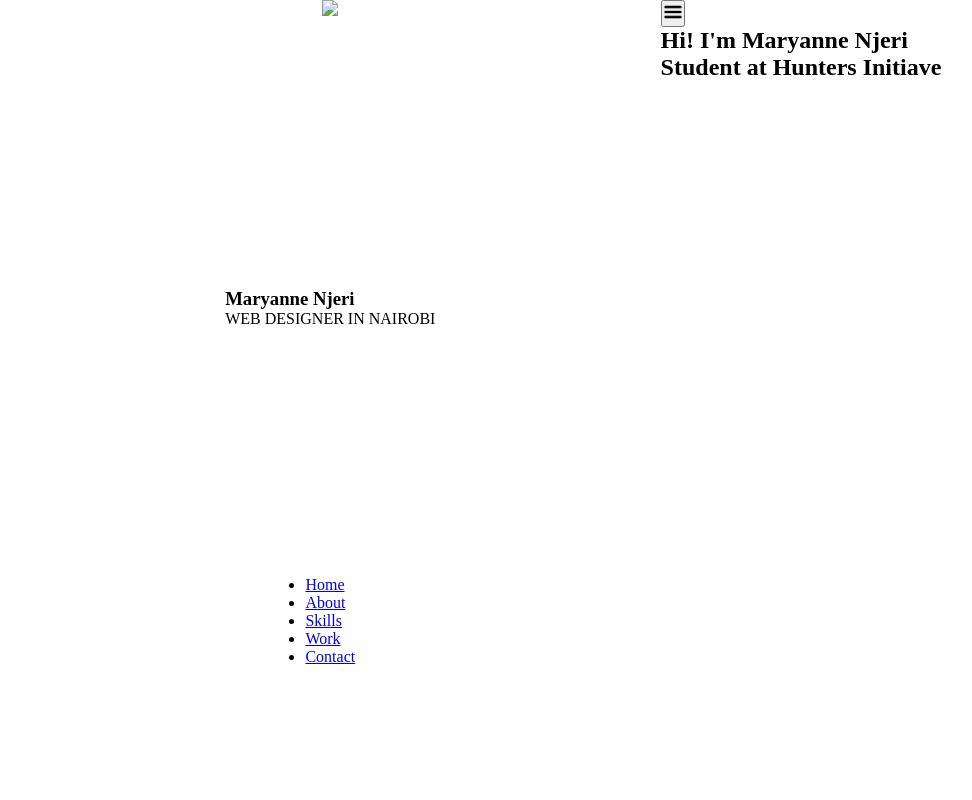
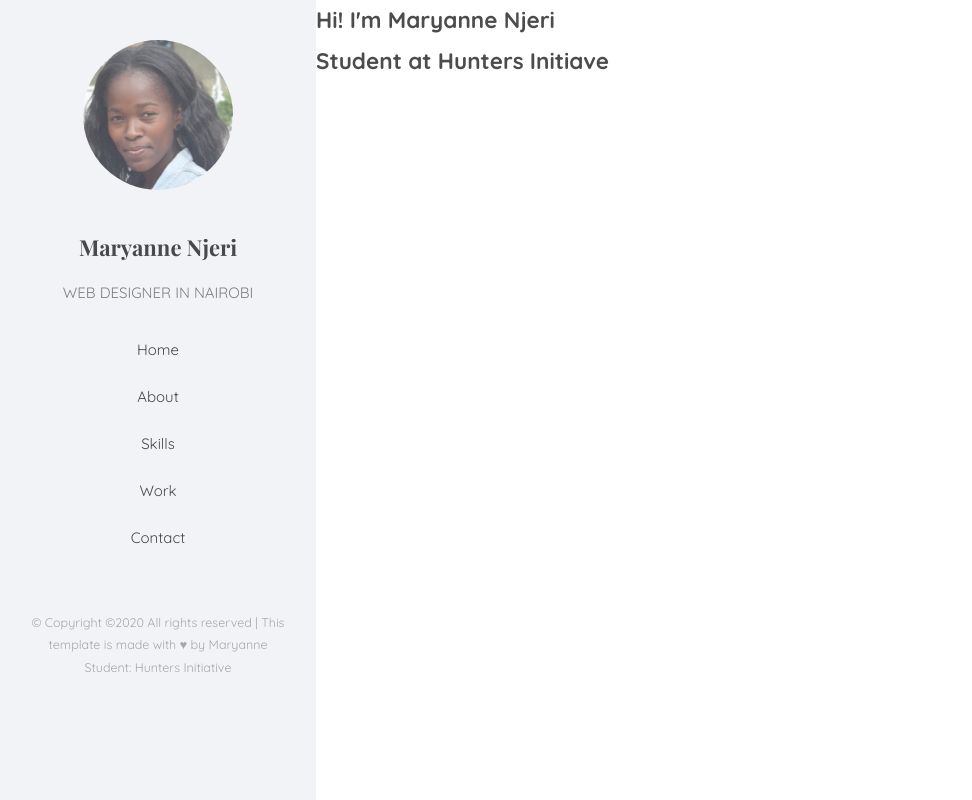
Before and after one commit to maryanne-njeri/portfolio, a plain HTML site: page index.html in a window 1280 px wide. Shown: the whole page, without its empty margins (0-972 px from the left). Drawn offline with nearby package versions, Linux system fonts and the light colour scheme; a web font is replaced by a local one.

Commit message:
refactored both HTML and CSS

```diff
--- a/css/styles.css
+++ b/css/styles.css
@@ -7,22 +7,47 @@ body, html {
 	box-sizing: border-box;
 }
 
+body {
+    font-family: "Quicksand", Arial, sans-serif;
+    font-weight: 400;
+    font-size: 15px;
+    line-height: 1.8;
+    color: rgba(0, 0, 0, 0.7);
+}
+
 .container {
 	display: flex;
 	height: 100vh;
 }
 
 .sidebar {
-	flex-grow: 1;
+	flex-grow: 4;
 	overflow-y: scroll;
+	background-color: #F2F3F7;
+	padding: 40px 30px;
+	max-width: 20%;
 }
 
 .sidebar div {
-	height: 110vh;
+	height: 50vh;
+}
+
+aside div div img	{
+	border-radius: 50%;
+	opacity: .8;
+	width: 150px;
+
+}
+
+.footer {
+	text-align: center;
+	color: #A7A8AB;
+	margin-top: 50px;
+	margin-bottom: 40px;
 }
 
 .main-content {
-	flex-grow: 5;
+	flex-grow: 4;
 	overflow: auto;
 }
 
@@ -30,11 +55,57 @@ body, html {
 	height: 300vh;
 }
 
-.navBar { display:none; }
+.toggleButton { display:none; }
 
-/* Desktop*/
 @media screen and (max-width: 768px) {
   .sidebar  { display: none; }
-  .navBar { display: block; }
-  .sidebar { flex-grow: 2; }
+  .toggleButton { display: block; }
 }
+
+@media screen and (max-width: 992px)
+	body {
+	    font-size: 16px;
+}
+
+h3 {
+	text-align: center;
+    font-weight: 700;
+    font-size: 22px;
+    margin-bottom: .5em;
+    width: 100%;
+    margin-top: 30px;
+    /*padding-bottom: 5px;*/
+    font-family: "Playfair Display", Georgia, serif;
+}
+
+.career {
+    text-align: center;
+    color: #7F8082;
+    margin-bottom: 20px;
+}
+
+ul li a {
+	color: rgba(0, 0, 0, 0.7);
+}
+
+li {
+	list-style-type: none;
+	text-align: center;
+	padding: 10px;
+}
+
+li .unique {
+	text-decoration: underline;
+}
+
+a:link {
+	text-decoration: none;
+}
+
+a:hover {
+	border-top: none;
+	border-right: none;
+	border-bottom: 2px solid gray;
+	border-left: none;
+	color: #5E5E60;
+}
--- a/js/app.js
+++ b/js/app.js
@@ -1,4 +1,4 @@
-function toggleMenu() {
+function toggleAside() {
 	let toggle = document.getElementById('navBar');
 
 	if (toggle.style.display === "none") {
```
Also changed, not shown: images/user.png (added).
